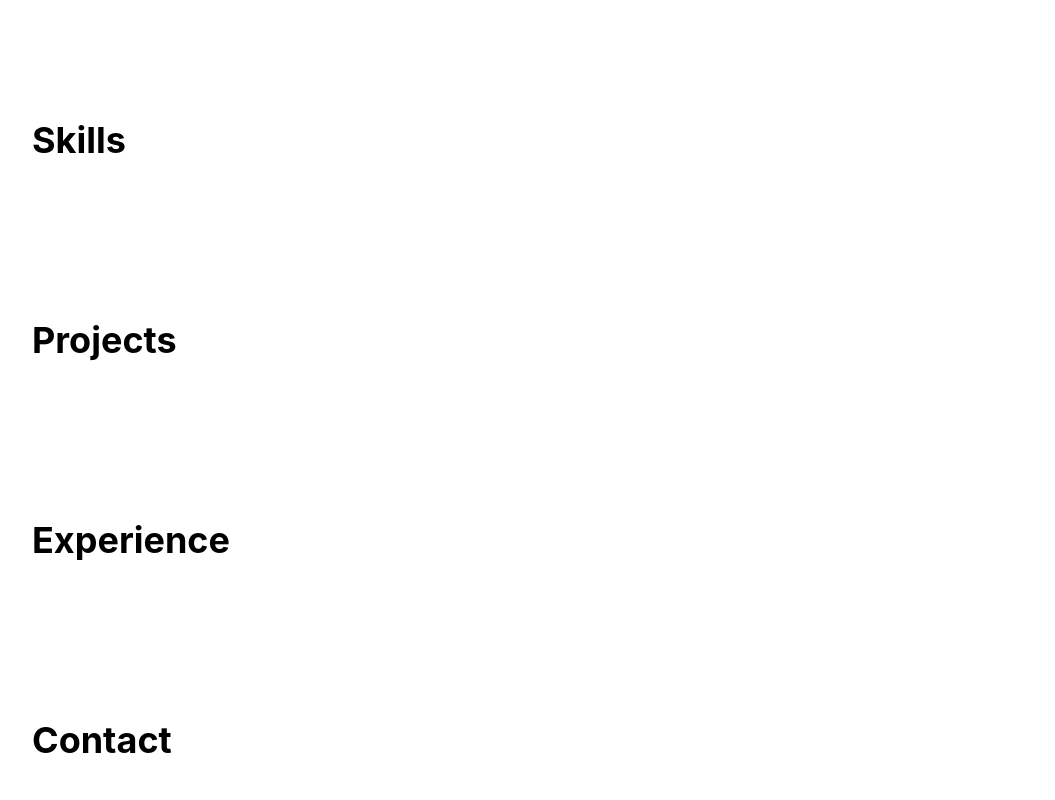
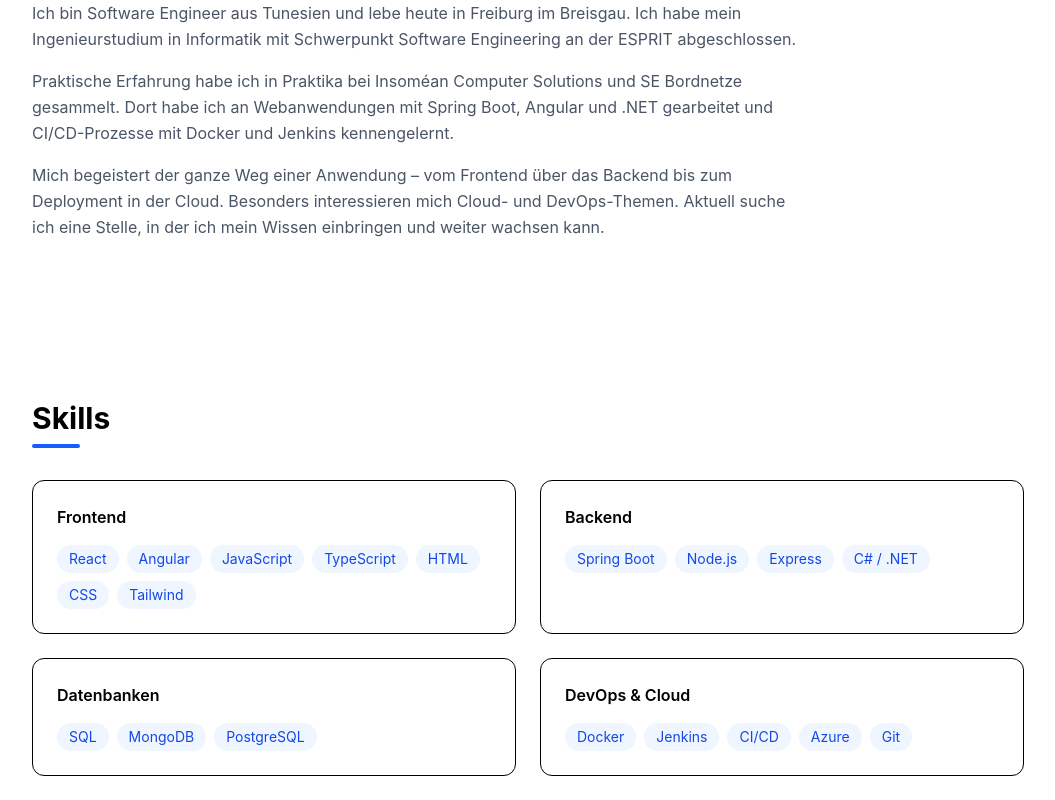
Before and after one commit to Medhelmii/portfolio, a React app: page / in a window 1280 px wide. Shown: the part 960-1760 px from the top of the page, without its empty margins (112-1167 px from the left). Built offline with nearby package versions, Linux system fonts and the light colour scheme; the HTML template or start-up script is replaced by a standard one.

Commit message:
Add about and skills sections

```diff
--- a/src/components/About.jsx
+++ b/src/components/About.jsx
@@ -1,7 +1,31 @@
+import SectionTitle from './SectionTitle'
+
 function About() {
     return (
         <section id="about" className="py-20">
-            <h1 className="text-4xl font-bold">About</h1>
+            <SectionTitle title="Über mich" />
+
+            <div className="max-w-3xl text-gray-600 leading-relaxed space-y-4">
+                <p>
+                    Ich bin Software Engineer aus Tunesien und lebe heute in Freiburg im
+                    Breisgau. Ich habe mein Ingenieurstudium in Informatik mit Schwerpunkt
+                    Software Engineering an der ESPRIT abgeschlossen.
+                </p>
+
+                <p>
+                    Praktische Erfahrung habe ich in Praktika bei Insoméan Computer
+                    Solutions und SE Bordnetze gesammelt. Dort habe ich an
+                    Webanwendungen mit Spring Boot, Angular und .NET gearbeitet und
+                    CI/CD-Prozesse mit Docker und Jenkins kennengelernt.
+                </p>
+
+                <p>
+                    Mich begeistert der ganze Weg einer Anwendung – vom Frontend über das
+                    Backend bis zum Deployment in der Cloud. Besonders interessieren mich
+                    Cloud- und DevOps-Themen. Aktuell suche ich eine Stelle, in der ich
+                    mein Wissen einbringen und weiter wachsen kann.
+                </p>
+            </div>
         </section>
     )
 }
--- /dev/null
+++ b/src/components/SectionTitle.jsx
@@ -0,0 +1,10 @@
+function SectionTitle({ title }) {
+    return (
+        <div className="mb-8">
+            <h2 className="text-3xl font-bold">{title}</h2>
+            <div className="w-12 h-1 bg-blue-600 mt-2 rounded" />
+        </div>
+    )
+}
+
+export default SectionTitle
--- a/src/components/Skills.jsx
+++ b/src/components/Skills.jsx
@@ -1,7 +1,28 @@
+import SectionTitle from './SectionTitle'
+import skills from '../data/skills'
+
 function Skills() {
     return (
         <section id="skills" className="py-20">
-            <h1 className="text-4xl font-bold">Skills</h1>
+            <SectionTitle title="Skills" />
+
+            <div className="grid sm:grid-cols-2 gap-6">
+                {skills.map((group) => (
+                    <div key={group.category} className="p-6 rounded-xl border">
+                        <h3 className="font-semibold mb-4">{group.category}</h3>
+                        <ul className="flex flex-wrap gap-2">
+                            {group.items.map((item) => (
+                                <li
+                                    key={item}
+                                    className="px-3 py-1 rounded-full bg-blue-50 text-blue-700 text-sm"
+                                >
+                                    {item}
+                                </li>
+                            ))}
+                        </ul>
+                    </div>
+                ))}
+            </div>
         </section>
     )
 }
--- /dev/null
+++ b/src/data/skills.js
@@ -0,0 +1,20 @@
+const skills = [
+    {
+        category: 'Frontend',
+        items: ['React', 'Angular', 'JavaScript', 'TypeScript', 'HTML', 'CSS', 'Tailwind'],
+    },
+    {
+        category: 'Backend',
+        items: ['Spring Boot', 'Node.js', 'Express', 'C# / .NET'],
+    },
+    {
+        category: 'Datenbanken',
+        items: ['SQL', 'MongoDB', 'PostgreSQL'],
+    },
+    {
+        category: 'DevOps & Cloud',
+        items: ['Docker', 'Jenkins', 'CI/CD', 'Azure', 'Git'],
+    },
+]
+
+export default skills
```
